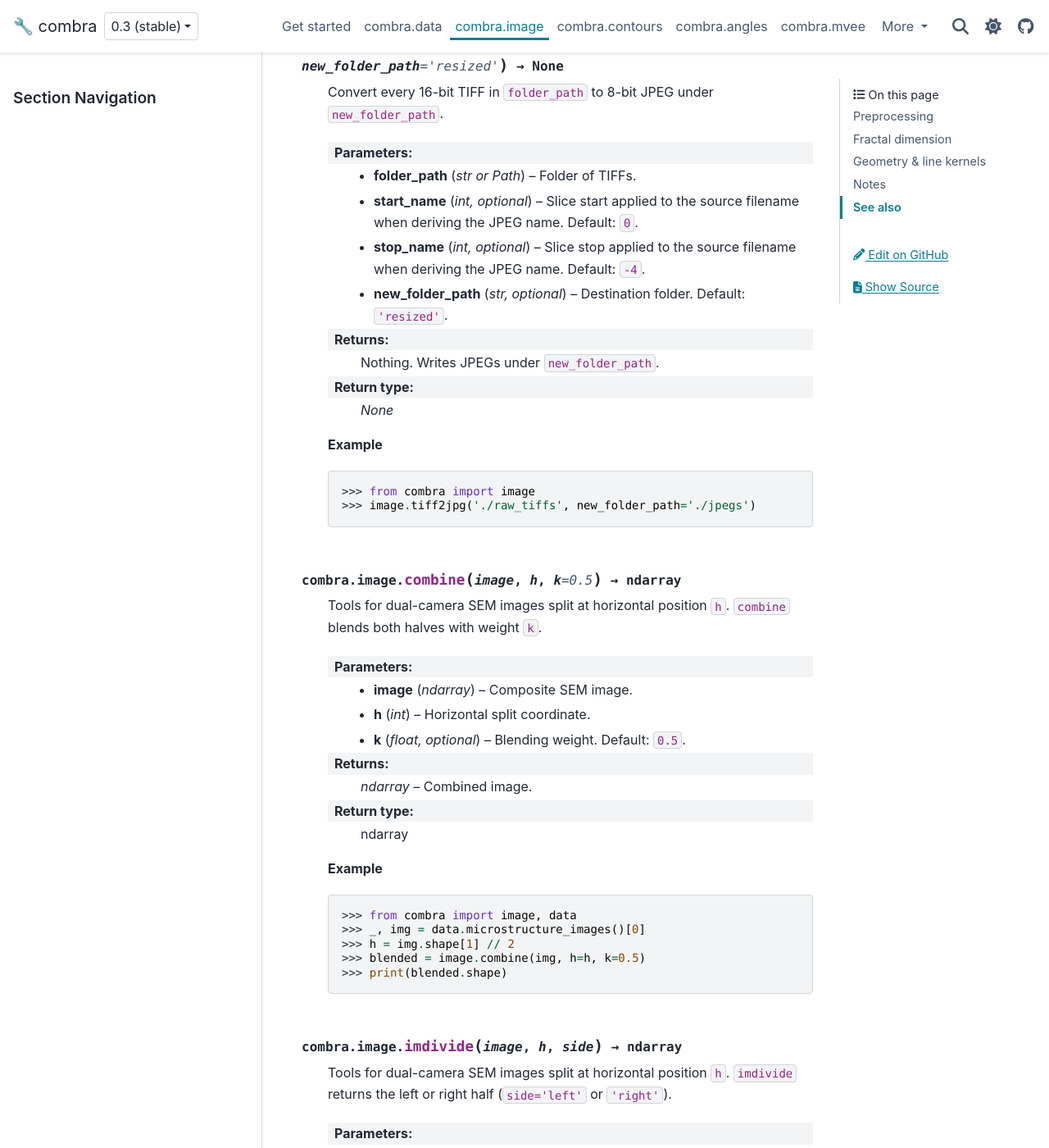
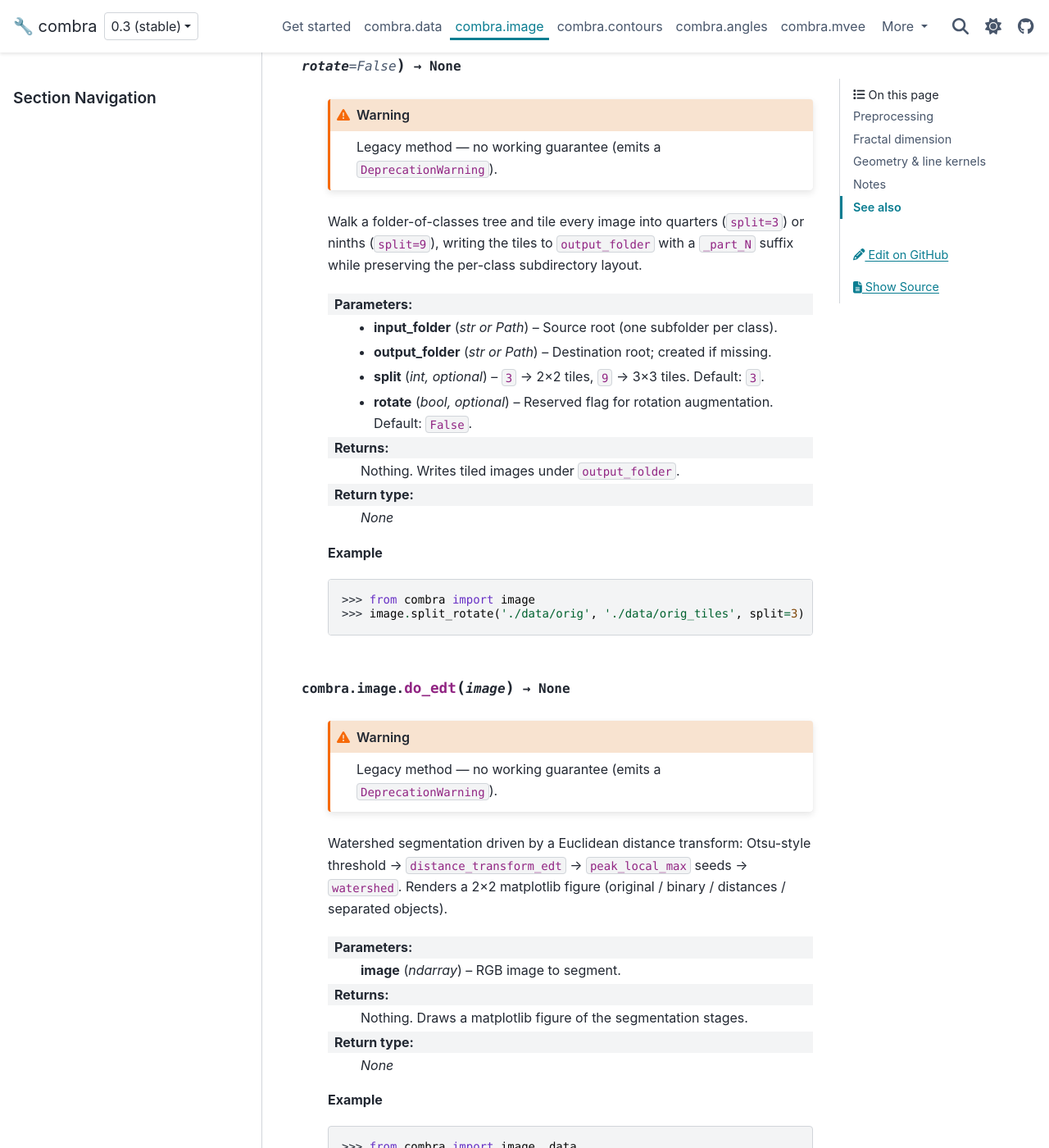
Before and after one commit to dkagramanyan/wc_cv, a Sphinx documentation site: the page built from docs/api/image.md, in a window 1280 px wide and 1400 px high, scrolled down 3247 px. Shown: the whole window at 82% size. Built offline with Sphinx 7.4.7 and the PyData theme 0.15.4, drawn with Linux system fonts in a browser that asks for light colours; some of the changed text lies outside the part shown.

Commit message:
docs: document the rest of combra's public API so every object has a source link
Audited the docs against combra's full public API (__all__ of every
submodule) and closed the gaps that previously had no GitHub [source]
link because they were not documented at all:

- contours.mark_corners_and_classes (experimental corner/cluster detector)
- image.split_rotate, image.do_edt (legacy preprocessing helpers)
- metrics.calculate_fid_given_paths, metrics.calculate_frechet_distance
  (pytorch-fid re-exports, promoted from a note to full directives)
- combra.tests.test_fractal_dimensions (new api/tests page + toctree entry)

Coverage is now 98/98 public objects → every function and class in the
combra library renders a [source] link.

`````diff
--- a/docs/api/image.md
+++ b/docs/api/image.md
@@ -109,6 +109,55 @@ Recursively walk an image tree, resize each image to `target_size`, and convert
 >>> from combra import image
 >>> # Downsample a folder-of-classes from 1024x1024 to 256x256, preserving subdir layout.
 >>> image.resize('./data/orig_1024', './data/orig_256', target_size=(256, 256))
+```
+````
+
+````{py:function} combra.image.split_rotate(input_folder, output_folder, split=3, rotate=False) -> None
+
+```{warning}
+Legacy method — no working guarantee (emits a `DeprecationWarning`).
+```
+
+Walk a folder-of-classes tree and tile every image into quarters (`split=3`) or ninths (`split=9`), writing the tiles to `output_folder` with a `_part_N` suffix while preserving the per-class subdirectory layout.
+
+:param input_folder: Source root (one subfolder per class).
+:type input_folder: str or Path
+:param output_folder: Destination root; created if missing.
+:type output_folder: str or Path
+:param split: `3` → 2×2 tiles, `9` → 3×3 tiles. Default: `3`.
+:type split: int, optional
+:param rotate: Reserved flag for rotation augmentation. Default: `False`.
+:type rotate: bool, optional
+:returns: Nothing. Writes tiled images under `output_folder`.
+:rtype: None
+
+**Example**
+
+```python
+>>> from combra import image
+>>> image.split_rotate('./data/orig', './data/orig_tiles', split=3)
+```
+````
+
+````{py:function} combra.image.do_edt(image) -> None
+
+```{warning}
+Legacy method — no working guarantee (emits a `DeprecationWarning`).
+```
+
+Watershed segmentation driven by a Euclidean distance transform: Otsu-style threshold → `distance_transform_edt` → `peak_local_max` seeds → `watershed`. Renders a 2×2 matplotlib figure (original / binary / distances / separated objects).
+
+:param image: RGB image to segment.
+:type image: ndarray
+:returns: Nothing. Draws a matplotlib figure of the segmentation stages.
+:rtype: None
+
+**Example**
+
+```python
+>>> from combra import image, data
+>>> _, img = data.microstructure_images()[0]
+>>> image.do_edt(img)   # plots the four segmentation stages
 ```
 ````
 
--- a/docs/index.md
+++ b/docs/index.md
@@ -55,3 +56,4 @@ examples/fid
 | {doc}`combra.metrics <api/metrics>` | FID, per-class Wasserstein comparison, and convergence-vs-N analysis. |
 | {doc}`combra.graph <api/graph>` | Crack-image → graph → shortest-energy-path search. |
 | {doc}`combra.utils <api/utils>` | `NumpyEncoder` for JSON dumps. |
+| {doc}`combra.tests <api/tests>` | Self-validation helpers (fractal-dimension sanity check). |
`````
Also changed, not shown: other parts of docs/index.md (+1 -0 lines), docs/api/contours.md (+28 -0 lines), docs/api/metrics.md (+37 -3 lines), docs/api/tests.md (added, +27 -0 lines).
